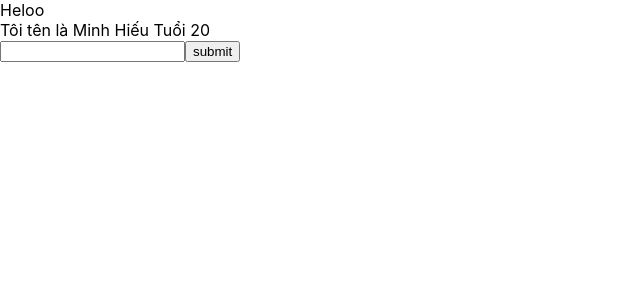
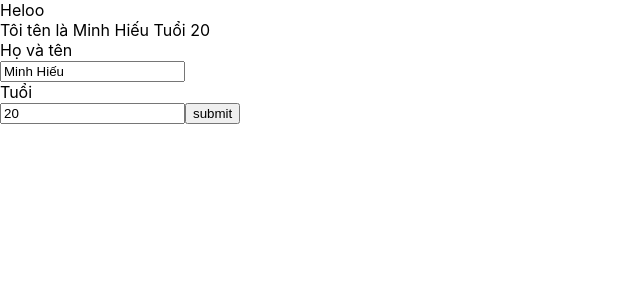
Before and after one commit to hieudm05/Test-ReactJS, a React (Create React App) app: page / in a window 1280 px wide. Shown: the top 300 px of the page, without its empty margins (0-640 px from the left). Built offline with nearby package versions, Linux system fonts and the light colour scheme.

Commit message:
chia code

```diff
--- a/src/components/MyComponent.js
+++ b/src/components/MyComponent.js
@@ -1,48 +1,14 @@
 // class components
 import React from "react";
+import UserInfor from "./UserInfor";
 
 class MyComponent extends React.Component {
-    state = {
-        name: "Minh Hiếu",
-        address: "Ninh Bình",
-        age: 20
-    };
 
-    handleClick = (event) =>{
-        // console.log("click");
-        console.log(this.state.name);
-        // merge State => react class
-        this.setState({
-            name: "Minh Hiếu 2",
-            age: Math.floor((Math.random() * 100)) + 1
-
-        })
-
-    }
-    handleOnMouverOver (event){
-        console.log(event);
-
-    }
-    handleOnChangeInput = (event) =>{
-        this.setState({
-            name: event.target.value
-        })
-    }
-    handleOnSumit(event){
-        event.preventDefault()
-        // alert("me");
-        console.log(this.state);
-
-    }
     // JSX
     render() {
         return (
             <div>
-                Tôi tên là {this.state.name} Tuổi {this.state.age}
-                <form onSubmit={(event) => {this.handleOnSumit(event)}} action="">
-                    <input type="text" onChange={(event) => {this.handleOnChangeInput(event)}}/>
-                    <button>submit</button>
-                </form>
+                <UserInfor/>
             </div>
         )
     }
--- /dev/null
+++ b/src/components/UserInfor.js
@@ -0,0 +1,41 @@
+import React from "react";
+class UserInfor extends React.Component {
+    state = {
+        name: "Minh Hiếu",
+        address: "Ninh Bình",
+        age: 20
+    };
+
+    handleOnChangeInput = (event) => {
+        this.setState({
+            name: event.target.value
+        })
+    }
+    handleOnChangeInputAge = (event) => {
+        this.setState({
+            age: event.target.value
+        })
+    }
+    handleOnSumit(event) {
+        event.preventDefault()
+        // alert("me");
+        console.log(this.state);
+
+    }
+    render() {
+        return (
+            <div>
+                Tôi tên là {this.state.name} Tuổi {this.state.age}
+                <form onSubmit={(event) => { this.handleOnSumit(event) }} action="">
+                    <label for="">Họ và tên</label> <br />
+                    <input type="text" onChange={(event) => { this.handleOnChangeInput(event) }} value={this.state.name} />
+                    <br />
+                    <label for="">Tuổi</label> <br />
+                    <input type="text" onChange={(envet) => { this.handleOnChangeInputAge(envet) }} value={this.state.age} />
+                    <button>submit</button>
+                </form>
+            </div>
+        )
+    }
+}
+export default UserInfor
```
